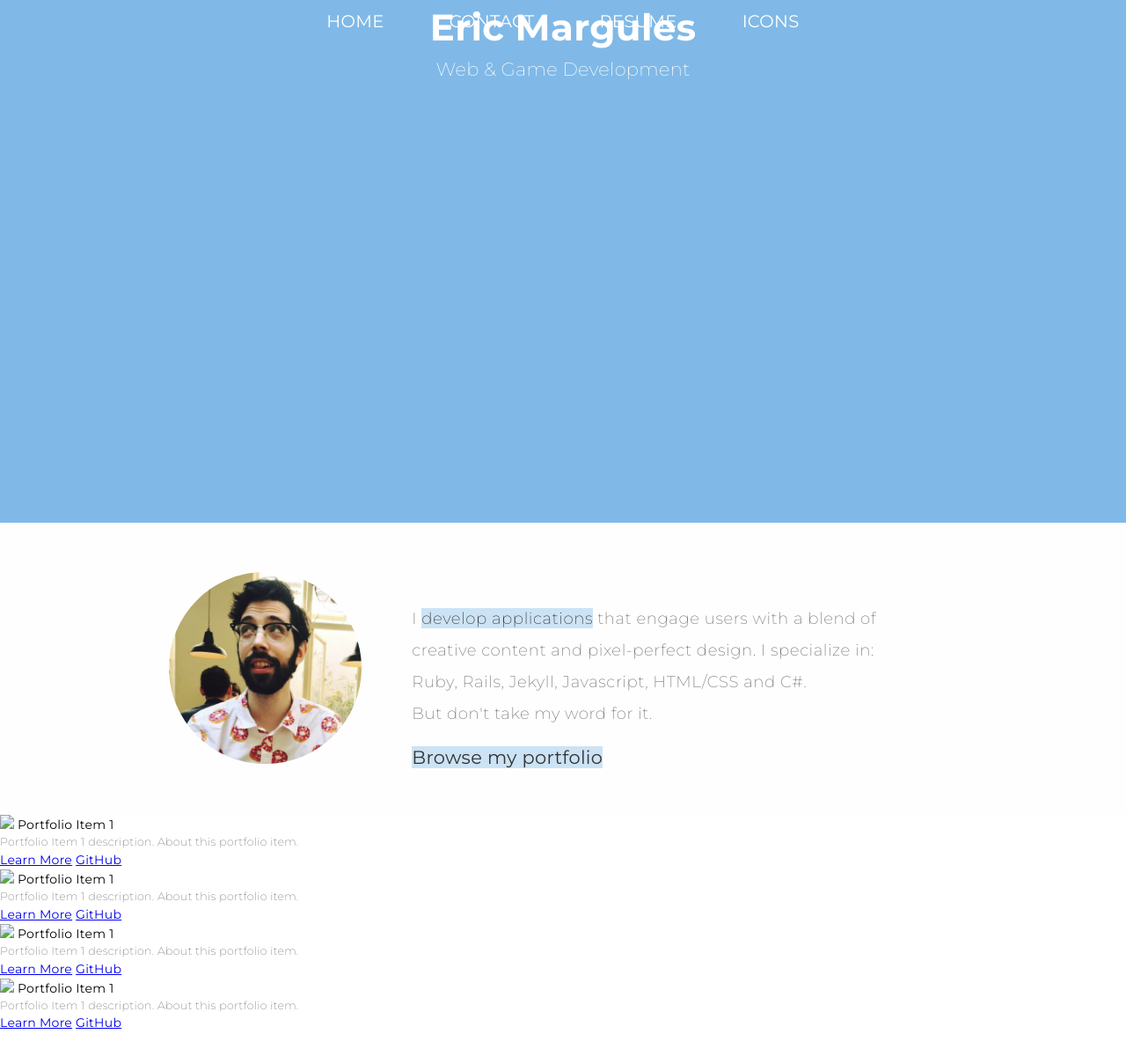
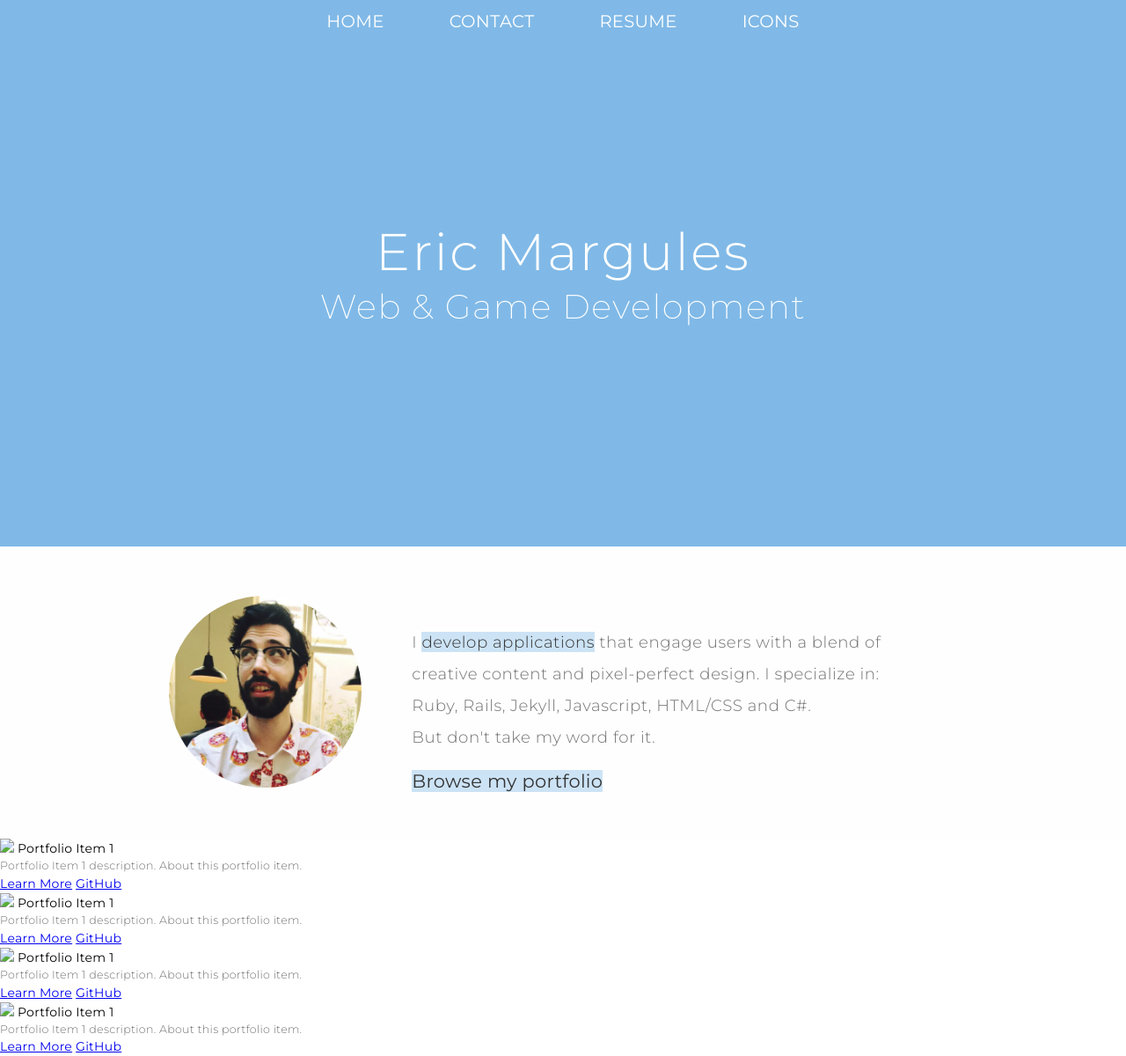
Before and after one commit to ericmargules/ericmargul.es, a Jekyll site: the page index_mockup2.html, which Jekyll copies as it is, in a window 1280 px wide. Shown: the whole page at 88% size. Built offline with Jekyll 4.4.1, drawn with Linux system fonts in a browser that asks for light colours; before the commit the page ends 1173 px from its top, so only the background shows below that.

Commit message:
style text hero on mockup

```diff
--- a/index_mockup2.html
+++ b/index_mockup2.html
@@ -3,7 +3,7 @@
 	    <script src="https://ajax.googleapis.com/ajax/libs/jquery/1.12.4/jquery.min.js"></script>
 		<script type="text/javascript" src="main_mockup2.js"></script>
 		<link rel="stylesheet" href="main_mockup2.css">
-		<link href='https://fonts.googleapis.com/css?family=Montserrat:200,400,700' rel='stylesheet' type='text/css'>
+		<link href='https://fonts.googleapis.com/css?family=Montserrat:200,300,400' rel='stylesheet' type='text/css'>
 	</head>
 	<body>
 		<content>
@@ -16,11 +16,10 @@
 						<li><a class="top_nav_link white" href="#">icons</a></li>
 					<nav>
 				</header>
-<!-- 				<img src="title_card_sma.png">
-				<img src="title_card_med.png"> -->
-				<!-- <img id="hero_l" src="title_card_lar.png"> -->
 				<div id="hero">
-					<text id="hero_name">Eric Margules</text><br>
+					<div id="hero_float">
+					</div>
+					<text id="hero_name">Eric Margules</text>
 					<text id="hero_desc">Web & Game Development</text>
 				</div>
 			</div>
--- a/main_mockup2.css
+++ b/main_mockup2.css
@@ -95,33 +95,35 @@ nav > li:not(:first-child) {
 
 #hero {
 	width: 100%;
-	height: 66%;
+	height: 69%;
 	min-height: 400px;
 	max-height: 900px;
 	background-color: #80B9E7;
 	text-align: center;
 }
 
+#hero_float {
+	width: 100%;
+	height: 39%;
+	float: left;
+
+}
+
+#hero_name, #hero_desc {
+	letter-spacing: .04em;
+	color: #FFF;
+	display: block;
+}
+
 #hero_name {
-	font-family: "Montserrat";
-	font-weight: 700;
-	color: #FFF;
-	font-size: 3em;
-	top: 50%;
+	font-weight: 300;
+	font-size: 4.2em;
 }
 
 #hero_desc {
-	font-family: "Montserrat";
-	font-weight: 300;
-	color: #FFF;
-	font-size: 1.5em;
-}
-
-#hero_l {
-	display: block;
-	width: 100%;
-	max-height: 80vh;
-	margin-top: -20px !important;
+	font-weight: 200;
+	font-size: 2.75em;
+	line-height: 1;
 }
 
 
```
